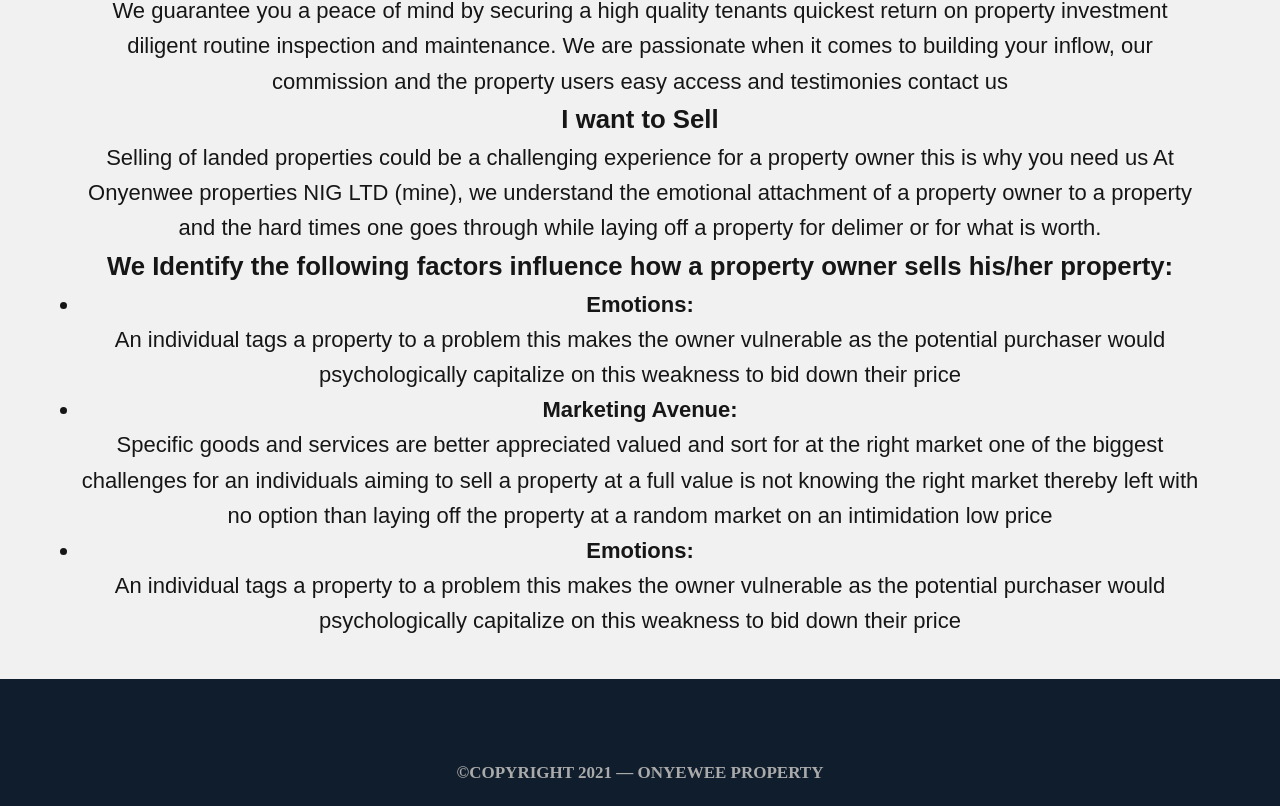
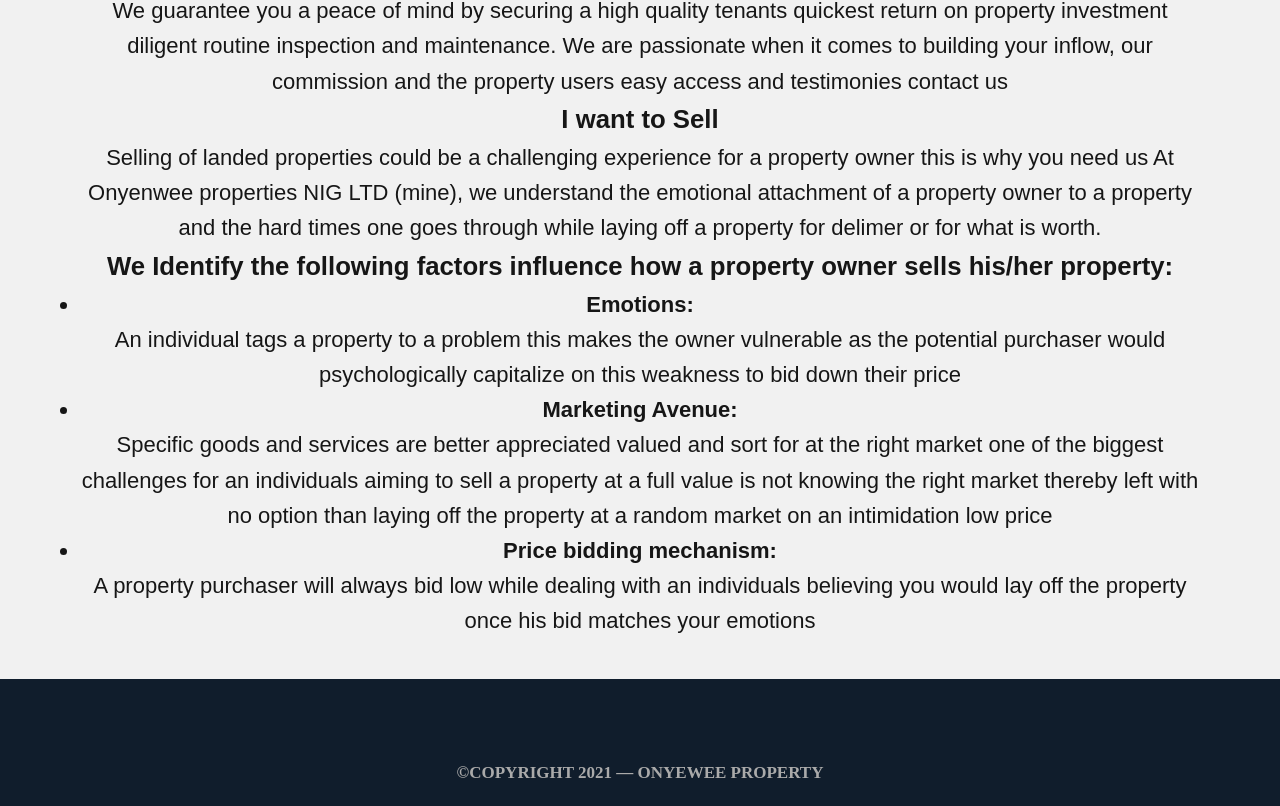
Before and after one commit to clients-projects/onyenweeproperties, a React (Create React App) app: page /property-management in a window 1280 px wide. Shown: the part 1743-2549 px from the top of the page. Built offline with nearby package versions, Linux system fonts and the light colour scheme; what react-router-last-location would draw is missing.

Commit message:
Added services

```diff
--- a/src/views/PropertyManangement.tsx
+++ b/src/views/PropertyManangement.tsx
@@ -127,12 +127,12 @@ const Home = () => {
                             </p>
                         </li>
                         <li>
-                            <h4>Emotions:</h4>
+                            <h4>Price bidding mechanism:</h4>
                             <p>
-                                An individual tags a property to a problem this
-                                makes the owner vulnerable as the potential
-                                purchaser would psychologically capitalize on
-                                this weakness to bid down their price
+                                A property purchaser will always bid low while
+                                dealing with an individuals believing you would
+                                lay off the property once his bid matches your
+                                emotions
                             </p>
                         </li>
                     </ul>
```
